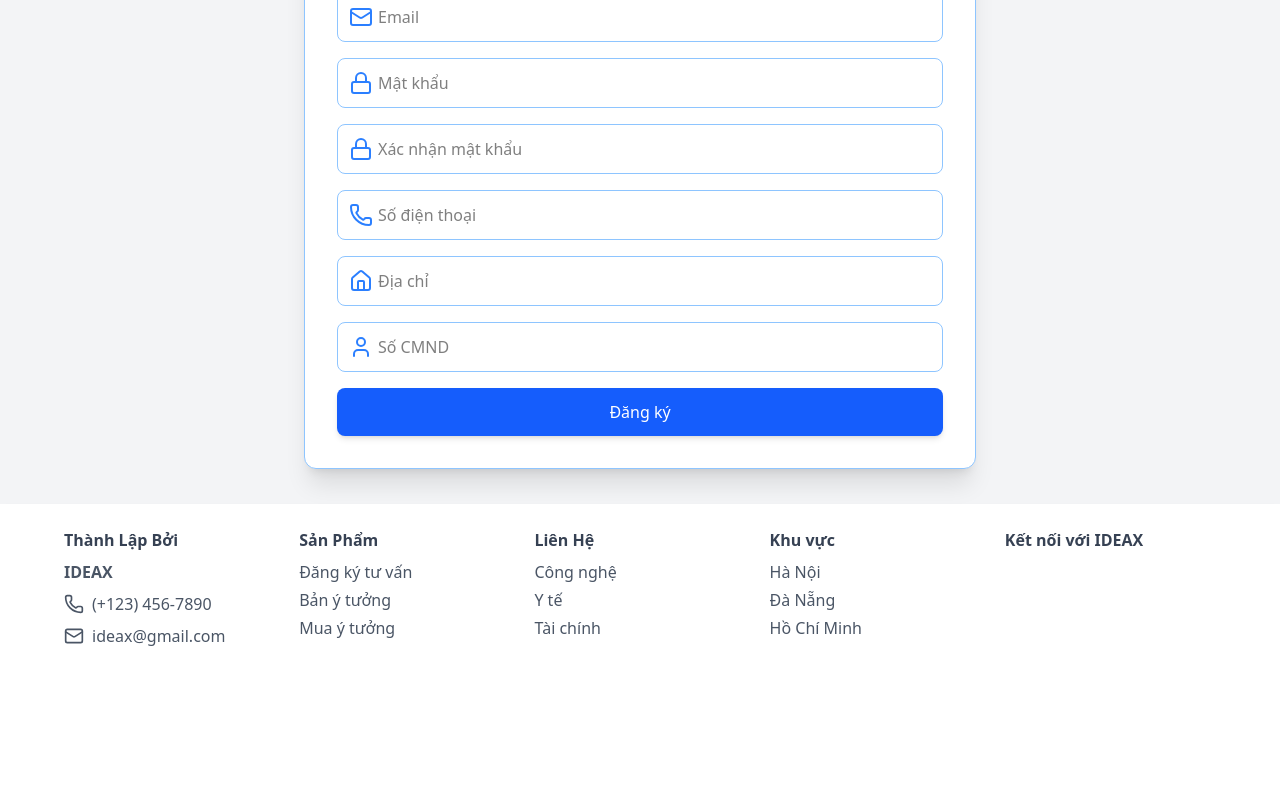
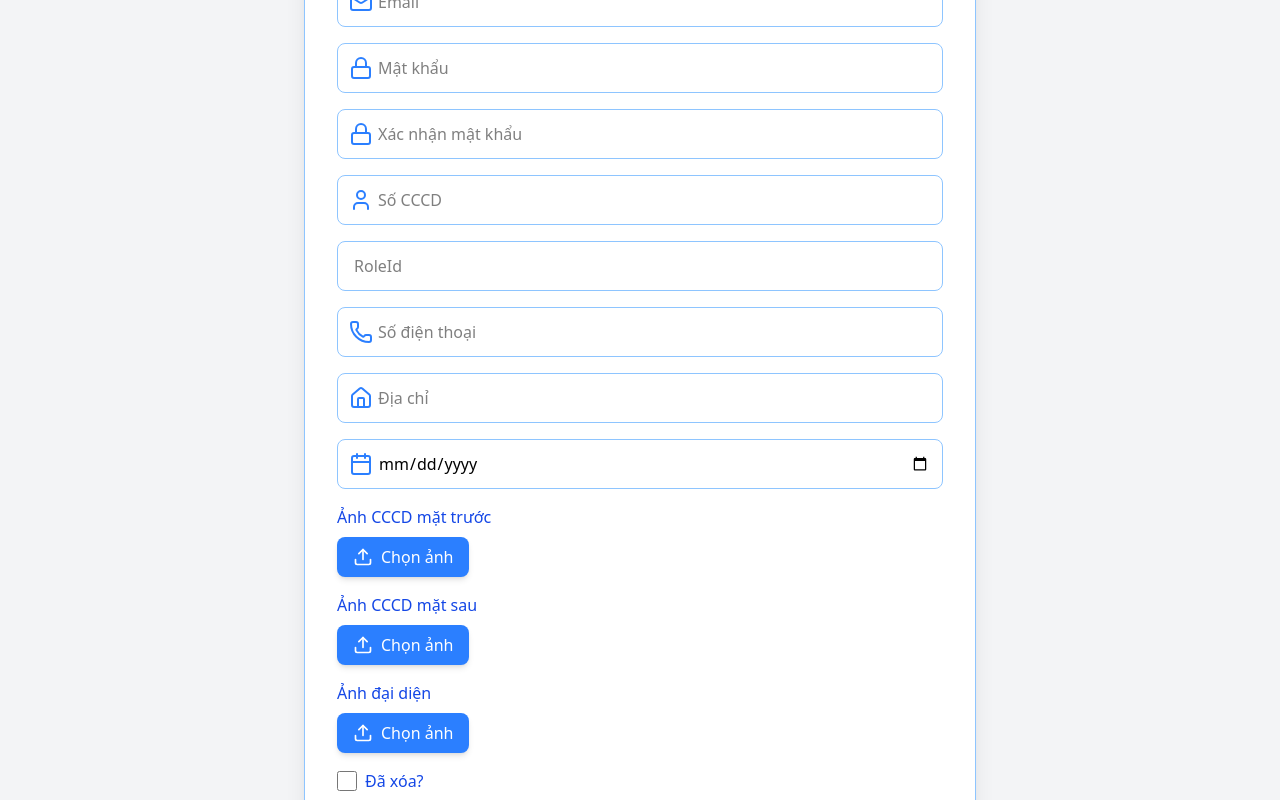
Before and after one commit to giangdaiduong/Capstone2-Frontend, a React (Vite) app: page /register in a window 1280 px wide. Shown: the part 360-1160 px from the top of the page. Before the commit the page ends 1032 px from the top, so only its background shows below. Built offline with nearby package versions, Linux system fonts and the light colour scheme.

Commit message:
add register

```diff
--- a/src/App.jsx
+++ b/src/App.jsx
@@ -10,7 +10,7 @@ import ProtectedRoute from './components/ProtectedRoute';
 import Home from './pages/Home';
 import Login from './pages/Login';
 import Register from './pages/Register';
-import OTPForm from './components/ForgotPass';
+import ForgotPass from './components/ForgotPass';
 import ChangePass from './pages/ChangePass';
 import Unauthorized from './pages/Unauthorized';
 
@@ -31,6 +31,7 @@ import IdeaDetail from './pages/user/IdeaDetail';
 import IdeaPosted from './pages/user/IdeadPosted';
 import UserPostedIdeas from './pages/user/UserPostedIdeas';
 import IdeaRatings from './pages/user/IdeaRatings';
+import VerifyOtp from './components/VerifyOtp';
 
 function App() {
   return (
@@ -41,7 +42,8 @@ function App() {
           <Route path="/" element={<Home />} />
           <Route path="/login" element={<Login />} />
           <Route path="/register" element={<Register />} />
-          <Route path="/forgot-password" element={<OTPForm />} />
+          <Route path="/forgot-password" element={<ForgotPass />} />
+          <Route path="/verify-otp" element={<VerifyOtp />} />
           <Route path="/change-password" element={<ChangePass />} />
           <Route path="/unauthorized" element={<Unauthorized />} />
         </Route>
--- /dev/null
+++ b/src/api/userApi.js
@@ -0,0 +1,31 @@
+import axiosInstance from '../utils/httpRequest';
+
+// Đăng ký user mới
+export const registerUser = (data) => axiosInstance.post('/client/users', data);
+
+// Xác thực OTP
+export const verifyOtp = (data) => axiosInstance.post('/client/Users/verify-otp', data);
+
+// Lấy thông tin user theo id (param)
+export const getUserInfo = (id) => axiosInstance.get(`/client/users/${id}`);
+
+// Lấy thông tin user theo id (query)
+export const getUserById = (id) => axiosInstance.get('/client/users/get-by-id', { params: { id } });
+
+// Cập nhật thông tin user
+export const updateUser = (id, data) => axiosInstance.patch(`/client/users/${id}`, data);
+
+// Quên mật khẩu
+export const forgotPassword = (email) => axiosInstance.post('/client/users/forgot-password', null, { params: { email } });
+
+// Đặt lại mật khẩu
+export const resetPassword = (otp, password, confirmPassword) =>
+    axiosInstance.patch('/client/users/reset-password', null, {
+        params: { otp, password, confirmPassword }
+    });
+
+// Lấy tất cả user (có phân trang/filter)
+export const getAllUsers = (params) => axiosInstance.get('/client/users', { params });
+
+// Tạo/cập nhật investor preferences
+export const createInvestorPreferences = (data) => axiosInstance.patch('/client/users', data);
--- a/src/pages/Register.jsx
+++ b/src/pages/Register.jsx
@@ -1,110 +1,191 @@
 import React, { useState } from 'react';
-import { Mail, User, Phone, Home, Calendar, Lock } from 'lucide-react';
-import ModalEmail from '../components/ModalEmail';
+import { Mail, User, Phone, Home, Calendar, Lock, Upload } from 'lucide-react';
+import { registerUser } from '../api/userApi';
+import { toast, Toaster } from 'sonner';
+import { useNavigate } from 'react-router-dom';
+
+// Component FileInput gọn đẹp
+const FileInput = ({ label, onChange, preview, required = false }) => (
+  <div className="space-y-2">
+    <label className="block text-blue-700 font-medium">{label}</label>
+    <div className="flex items-center space-x-4">
+      <label className="flex items-center px-4 py-2 bg-blue-500 text-white rounded-lg shadow-md cursor-pointer hover:bg-blue-600 transition">
+        <Upload className="w-5 h-5 mr-2" />
+        Chọn ảnh
+        <input
+          type="file"
+          accept="image/*"
+          onChange={onChange}
+          className="hidden"
+          required={required}
+        />
+      </label>
+
+      {preview && (
+        <div className="relative">
+          <img
+            src={preview}
+            alt="Preview"
+            className="w-32 h-20 object-cover rounded-lg border border-gray-300 shadow hover:scale-105 transition-transform"
+          />
+        </div>
+      )}
+    </div>
+  </div>
+);
 
 const Register = () => {
   const [formData, setFormData] = useState({
     fullName: '',
+    username: '',
     email: '',
-    phone: '',
-    address: '',
-    gender: '',
-    job: '',
-    dob: '',
     password: '',
     confirmPassword: '',
     idNumber: '',
-    file1: null,
-    file2: null,
+    cccdFront: null,
+    cccdBack: null,
+    avatar: null,
+    roleId: '',
+    birthday: '',
+    phone: '',
+    address: '',
+    isDeleted: false,
   });
-
-  const [isModalOpen, setIsModalOpen] = useState(false);
-
+  const navigate = useNavigate()
   const handleInputChange = (e) => {
-    const { name, value } = e.target;
-    setFormData((prev) => ({ ...prev, [name]: value }));
+    const { name, value, type, checked } = e.target;
+    setFormData((prev) => ({
+      ...prev,
+      [name]: type === 'checkbox' ? checked : value,
+    }));
   };
 
-  const handleSubmit = (e) => {
+  const handleFileChange = (e, field) => {
+    const file = e.target.files[0];
+    if (!file) return;
+    const reader = new FileReader();
+    reader.onloadend = () => {
+      setFormData((prev) => ({ ...prev, [field]: reader.result }));
+    };
+    reader.readAsDataURL(file);
+  };
+
+  const handleSubmit = async (e) => {
     e.preventDefault();
-    setIsModalOpen(true);
+    try {
+      const payload = {
+        FullName: formData.fullName,
+        Username: formData.username,
+        Email: formData.email,
+        Password: formData.password,
+        ConfirmPassword: formData.confirmPassword,
+        CCCD: formData.idNumber,
+        CCCDBack: formData.cccdBack,
+        CCCDFront: formData.cccdFront,
+        Avatar: formData.avatar,
+        RoleId: formData.roleId,
+        Birthday: formData.birthday,
+        Phone: formData.phone,
+        Address: formData.address,
+        CreatedBy: formData.createdBy,
+        IsDeleted: formData.isDeleted,
+      };
+      await registerUser(payload);
+      navigate('/verify-otp')
+      toast.success('Đăng ký thành công! Vui lòng kiểm tra email để xác thực OTP.');
+    } catch (err) {
+      toast.error('Đăng ký thất bại: ' + (err.response?.data?.message || err.message));
+    }
   };
 
   return (
-    <div className="flex items-center justify-center min-h-screen bg-gray-100">
+    <div className="flex items-center justify-center min-h-screen bg-gray-100 py-5">
       <div className="bg-white p-8 rounded-xl shadow-xl w-full max-w-2xl border border-blue-300">
-        <h2 className="text-2xl font-bold text-blue-700 text-center mb-2">
-          Đăng ký tài khoản
-        </h2>
-        <p className="text-gray-500 text-center mb-6">
-          Hãy đăng ký để bắt đầu sử dụng
-        </p>
+        <h2 className="text-2xl font-bold text-blue-700 text-center mb-2">Đăng ký tài khoản</h2>
+        <p className="text-gray-500 text-center mb-6">Hãy đăng ký để bắt đầu sử dụng</p>
 
         <form className="space-y-4" onSubmit={handleSubmit}>
-          {[{
-            id: 'fullName',
-            label: 'Họ và tên',
-            icon: <User className="text-blue-500" />,
-            type: 'text',
-          },
-          {
-            id: 'dob',
-            label: 'Ngày sinh',
-            icon: <Calendar className="text-blue-500" />,
-            type: 'date',
-          },
-          {
-            id: 'email',
-            label: 'Email',
-            icon: <Mail className="text-blue-500" />,
-            type: 'email',
-          },
-          {
-            id: 'password',
-            label: 'Mật khẩu',
-            icon: <Lock className="text-blue-500" />,
-            type: 'password',
-          },
-          {
-            id: 'confirmPassword',
-            label: 'Xác nhận mật khẩu',
-            icon: <Lock className="text-blue-500" />,
-            type: 'password',
-          },
-          {
-            id: 'phone',
-            label: 'Số điện thoại',
-            icon: <Phone className="text-blue-500" />,
-            type: 'text',
-          },
-          {
-            id: 'address',
-            label: 'Địa chỉ',
-            icon: <Home className="text-blue-500" />,
-            type: 'text',
-          },
-          {
-            id: 'idNumber',
-            label: 'Số CMND',
-            icon: <User className="text-blue-500" />,
-            type: 'text',
-          }].map(({ id, label, icon, type }) => (
-            <div key={id} className="relative">
-              <span className="absolute left-3 top-1/2 transform -translate-y-1/2">
-                {icon}
-              </span>
+          {/* Các input text */}
+          {[
+            { name: 'fullName', icon: <User />, placeholder: 'Họ và tên' },
+            { name: 'username', icon: <User />, placeholder: 'Tên đăng nhập' },
+            { name: 'email', type: 'email', icon: <Mail />, placeholder: 'Email' },
+            { name: 'password', type: 'password', icon: <Lock />, placeholder: 'Mật khẩu' },
+            { name: 'confirmPassword', type: 'password', icon: <Lock />, placeholder: 'Xác nhận mật khẩu' },
+            { name: 'idNumber', icon: <User />, placeholder: 'Số CCCD' },
+            { name: 'roleId', icon: null, placeholder: 'RoleId' },
+            { name: 'phone', icon: <Phone />, placeholder: 'Số điện thoại' },
+            { name: 'address', icon: <Home />, placeholder: 'Địa chỉ' },
+          ].map(({ name, type = 'text', icon, placeholder }) => (
+            <div key={name} className="relative">
+              {icon && (
+                <span className="absolute left-3 top-1/2 transform -translate-y-1/2">
+                  {React.cloneElement(icon, { className: 'text-blue-500' })}
+                </span>
+              )}
               <input
-                id={id}
+                name={name}
                 type={type}
-                name={id}
-                value={formData[id]}
+                placeholder={placeholder}
+                value={formData[name]}
                 onChange={handleInputChange}
-                placeholder={label}
-                className="w-full pl-10 p-3 border border-blue-300 rounded-lg focus:ring-2 focus:ring-blue-500 focus:outline-none"
+                className={`w-full ${icon ? 'pl-10' : 'pl-4'} p-3 border border-blue-300 rounded-lg focus:ring-2 focus:ring-blue-500 focus:outline-none`}
+                required
               />
             </div>
           ))}
 
+          {/* Ngày sinh */}
+          <div className="relative">
+            <span className="absolute left-3 top-1/2 transform -translate-y-1/2">
+              <Calendar className="text-blue-500" />
+            </span>
+            <input
+              name="birthday"
+              type="date"
+              value={formData.birthday}
+              onChange={handleInputChange}
+              className="w-full pl-10 p-3 border border-blue-300 rounded-lg focus:ring-2 focus:ring-blue-500 focus:outline-none"
+              required
+            />
+          </div>
+
+          {/* Upload ảnh CCCD mặt trước */}
+          <FileInput
+            label="Ảnh CCCD mặt trước"
+            onChange={(e) => handleFileChange(e, 'cccdFront')}
+            preview={formData.cccdFront}
+            required
+          />
+
+          {/* Upload ảnh CCCD mặt sau */}
+          <FileInput
+            label="Ảnh CCCD mặt sau"
+            onChange={(e) => handleFileChange(e, 'cccdBack')}
+            preview={formData.cccdBack}
+            required
+          />
+
+          {/* Upload Avatar */}
+          <FileInput
+            label="Ảnh đại diện"
+            onChange={(e) => handleFileChange(e, 'avatar')}
+            preview={formData.avatar}
+          />
+
+          {/* Checkbox đã xóa */}
+          <div className="flex items-center space-x-2">
+            <input
+              type="checkbox"
+              name="isDeleted"
+              checked={formData.isDeleted}
+              onChange={handleInputChange}
+              className="form-checkbox h-5 w-5 text-blue-600"
+            />
+            <label className="text-blue-700 font-medium">Đã xóa?</label>
+          </div>
+
+          {/* Submit button */}
           <button
             type="submit"
             className="w-full bg-blue-600 text-white py-3 rounded-lg hover:bg-blue-700 transition-all shadow-md"
@@ -113,7 +194,8 @@ const Register = () => {
           </button>
         </form>
       </div>
-      <ModalEmail isOpen={isModalOpen} onClose={() => setIsModalOpen(false)} />
+
+      <Toaster position="top-right" richColors closeButton />
     </div>
   );
 };
--- a/src/pages/user/IdeasPage.jsx
+++ b/src/pages/user/IdeasPage.jsx
@@ -62,7 +62,7 @@ const IdeasPage = () => {
                 >
                   <div className="flex justify-between items-center mb-2">
                     <h3 className="text-lg font-semibold text-gray-800">
-                      {idea.title} ({idea.ideaCode})
+                      {idea.title}
                     </h3>
                     <span
                       className={`px-2 py-1 rounded-md text-sm ${
```
Also changed, not shown: src/components/VerifyOtp.jsx (added, +56 -0 lines), src/utils/api.js (deleted).
